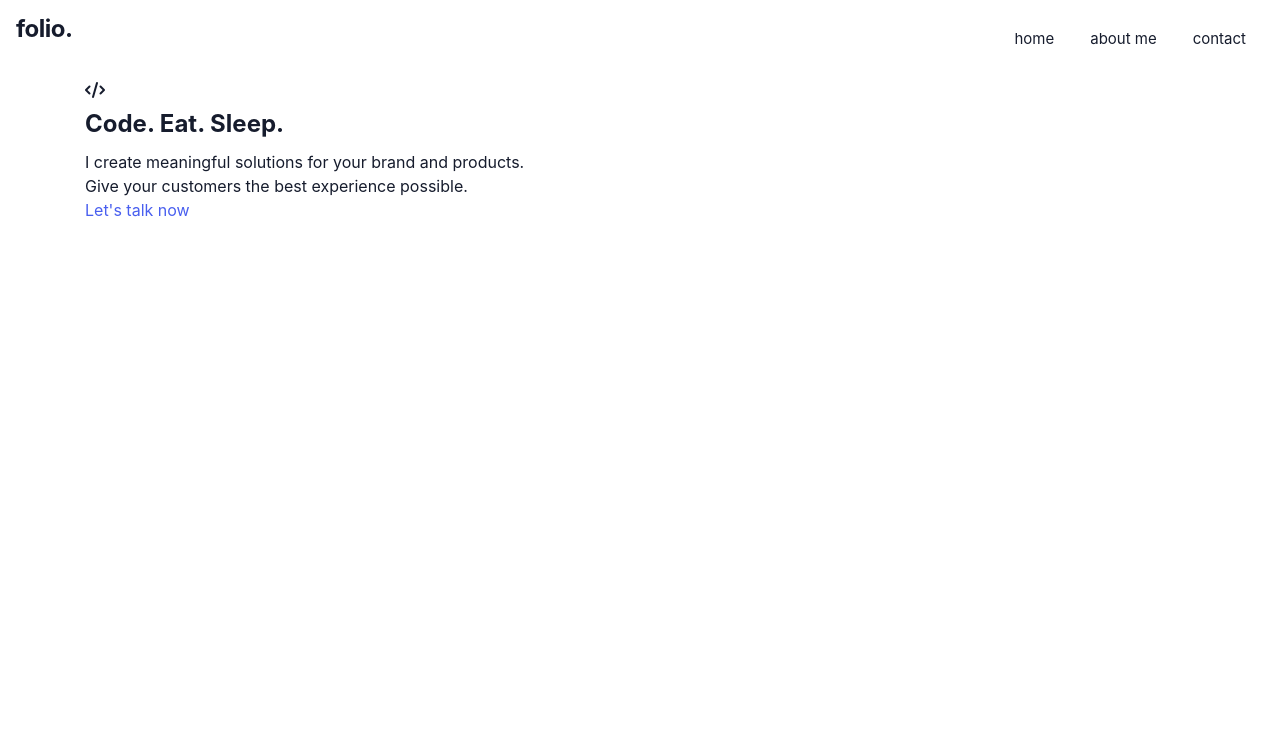
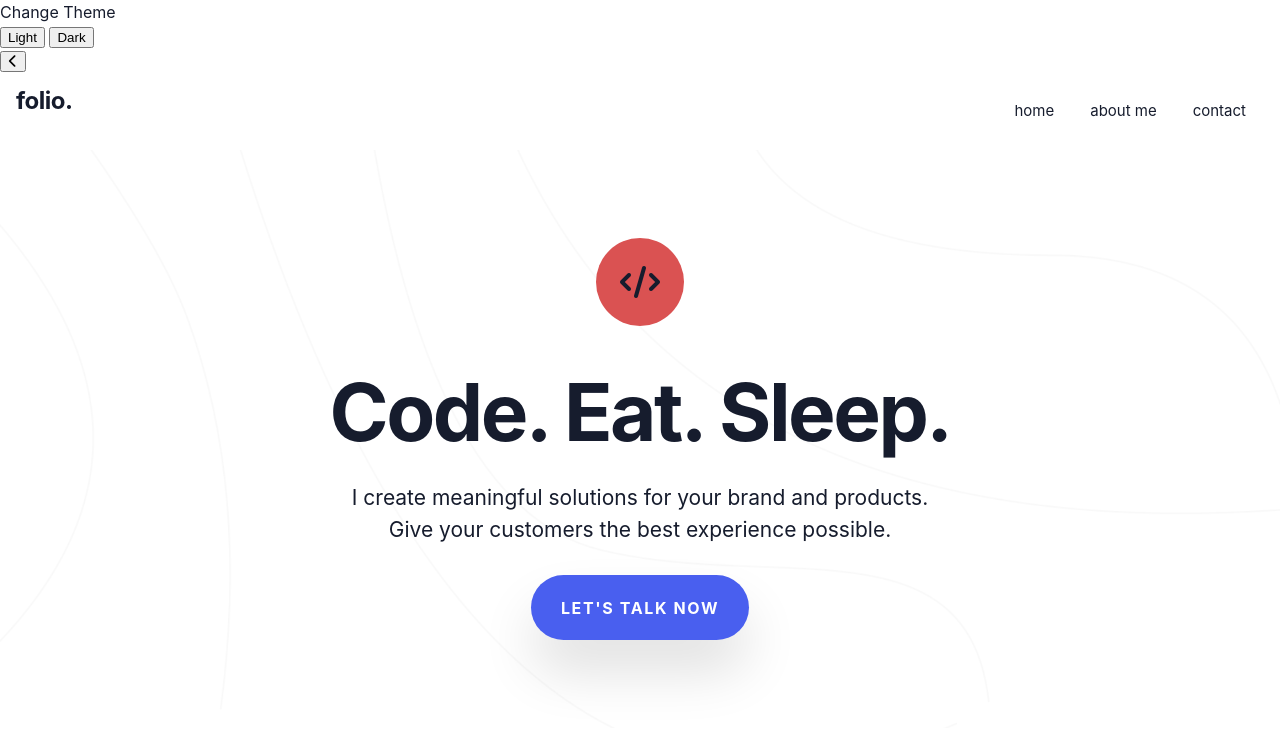
Before and after one commit to LilyBarr09/JS-Website, a plain HTML site: page index.html in a window 1280 px wide. Drawn offline with Linux system fonts and the light colour scheme.

Commit message:
Finished Theme Panel-HTML

```diff
--- a/CSS/base.css
+++ b/CSS/base.css
@@ -68,8 +68,7 @@ button { outline: none;}
 .btn {
 	font-weight: 700;
 	min-width: 175px;
-	display: inline-block;
-	display: flex;
+	display: inline-flex;
 	align-items: center;
 	justify-content: center;
 	text-transform: uppercase;
@@ -96,3 +95,21 @@ button:not(:disabled):not(.disabled) {
 .round-pill {
 	border-radius: 50rem;
 }
+
+.header-lg {
+	font-size: 5rem;
+	letter-spacing: -2.5px;
+	line-height: 1.05;
+}
+
+.header-md {
+	font-size: 3rem;
+	letter-spacing: -2px;
+}
+
+.sub-header {
+	font-size: 1.3125rem;
+	line-height: 1.5;
+	padding-top: 1.25rem;
+	padding-bottom: 1.875rem;
+}
--- a/CSS/styles.css
+++ b/CSS/styles.css
@@ -13,6 +13,43 @@
   letter-spacing: -0.5px;
   line-height: 1.42;
 }
+
+.hero-content {
+	text-align: center;
+	padding: 5.5rem 0;
+}
+
+.code-icon {
+	background-color: #da5252;
+	color: var(--color-text);
+	padding: 1.25rem 1.5rem;
+	border-radius: 50rem;
+	display: inline-block;
+	margin-bottom: 2.5rem;
+	text-align: center;
+}
+
+.code-icon .fa-code {
+	font-size: 2rem;
+	display: inline-block;
+	line-height: 1.5;
+}
+
+
+
+
+
+
+
+
+
+
+
+
+
+
+
+
 
 .main-menu {display: flex;}
 
--- a/CSS/theme.css
+++ b/CSS/theme.css
@@ -7,3 +7,10 @@
 	--color-text-base: #161c2d;
 	--border: #383f53;
 }
+
+.hero-bg {
+	background-image: url(/assets/images/hero-pattern.webp);
+	background-position: center;
+	background-repeat: no-repeat;
+	background-size: cover;
+}
--- a/index.html
+++ b/index.html
@@ -17,6 +17,18 @@
 
 </head>
 <body>
+	<div class="theme-panel">
+		<div class="theme-body">
+			<span>Change Theme</span>
+			<div class="btn-group">
+				<button>Light</button>
+				<button>Dark</button>
+			</div>
+			<button>
+				<i class="fas fa-chevron-left"></i>
+			</button>
+		</div>
+	</div>
 
 <main class="site-wrapper">
 	<header class="site-header">
@@ -41,12 +53,12 @@
 				<div class="code-icon">
 					<i class="fas fa-code"></i>
 				</div>
-				<h2>Code. Eat. Sleep.</h2>
-				<div>I create meaningful solutions for your brand and products.
+				<h2 class="header-lg">Code. Eat. Sleep.</h2>
+				<div class="sub-header">I create meaningful solutions for your brand and products.
 					<br>
 					Give your customers the best experience possible.
 				</div>
-				<div>
+				<div class="btn btn-primary round-pill">
 					<a href="#" data-open="contact">Let's talk now</a>
 				</div>
 			</div>
```
